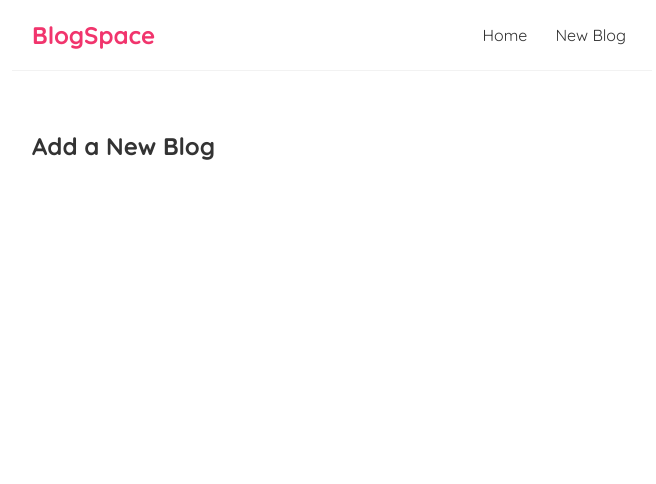
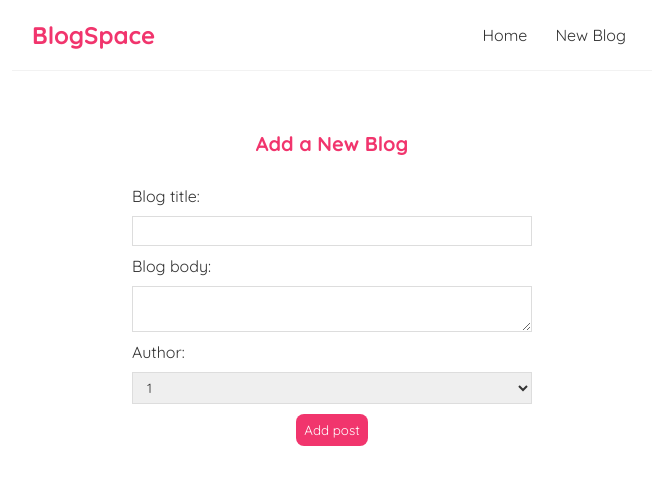
Before and after one commit to elenyevtushok/react-blogSpace, a React (Vite) app: page /create in a window 1280 px wide. Shown: the top 484 px of the page, without its empty margins (308-964 px from the left). Built offline with nearby package versions, Linux system fonts and the light colour scheme.

Commit message:
Added blog details, post and delete posts

```diff
--- a/data/db.json
+++ b/data/db.json
@@ -1,11 +1,5 @@
 {
-	"blogs":[
-	{
-		"userId": 1,
-		"id": 1,
-		"title": "sunt aut facere repellat provident occaecati excepturi optio reprehenderit",
-		"body": "quia et suscipit\nsuscipit recusandae consequuntur expedita et cum\nreprehenderit molestiae ut ut quas totam\nnostrum rerum est autem sunt rem eveniet architecto"
-	},
+	"blogs": [
 		{
 			"userId": 2,
 			"id": 2,
--- a/src/App.jsx
+++ b/src/App.jsx
@@ -3,6 +3,7 @@ import Navbar from './Navbar';
 import Home from './Home';
 import { BrowserRouter as Router, Route, Switch } from 'react-router-dom';
 import Create from './Create';
+import BlogDetails from './BlogDetails';
 
 function App() {
 return (
@@ -17,6 +18,9 @@ return (
 						<Route path = "/create">
 							<Create />
 						</Route>
+					<Route path="/blogs/:id">
+						<BlogDetails />
+					</Route>
 					</Switch>
 				</div>
 			</div>
--- /dev/null
+++ b/src/BlogDetails.jsx
@@ -0,0 +1,34 @@
+import React from 'react'
+import { useHistory, useParams } from 'react-router-dom'
+import useFetch from './useFetch';
+
+export default function BlogDetails() {
+	const { id } = useParams();
+	const { data: post, error, isPending } = useFetch('http://localhost:8000/blogs/' + id);
+	const history = useHistory();
+
+	function handleDelete(){
+		fetch('http://localhost:8000/blogs/' + post.id,
+			{
+				method: "DELETE",
+			})
+			.then(() =>
+			{
+				history.push('/');
+			})
+	}
+	return (
+		<div className='blog-details'>
+			{isPending && <div>Loading...</div>}
+			{error && <div>{error}</div>}
+			{post && (
+				<article>
+					<h2>{post.title}</h2>
+					<div>Written by: {post.userId}</div>
+					<p>{post.body}</p>
+					<button onClick ={handleDelete}>Delete</button>
+				</article>
+			)}
+		</div>
+	)
+}
--- a/src/BlogList.jsx
+++ b/src/BlogList.jsx
@@ -1,4 +1,5 @@
 import React from 'react'
+import { Link } from 'react-router-dom'
 
 export default function BlogList(props) {
 	return (
@@ -7,9 +8,11 @@ export default function BlogList(props) {
 			{props.posts.map(post => {
 				return (
 					<div key={post.id} id="blog-list" className='blog-preview'>
-						<h2>Title:{post.title}</h2>
-						<p>Post:{post.body}</p>
-						<hr />
+						<Link to={`/blogs/${post.id}`}>
+							<h2>Title: {post.title}</h2>
+							<div>Author: {post.userId}</div>
+							<p>Post: {post.body}</p>
+						</Link>
 					</div>
 				)
 			})}
--- a/src/Create.jsx
+++ b/src/Create.jsx
@@ -1,9 +1,74 @@
-import React from 'react'
+import React, { useState } from 'react';
+import { useHistory } from 'react-router-dom';
 
 export default function Create() {
+	const [newPost, setNewPost] = useState({
+		title: "",
+		userId: 1,
+		body: "",
+	});
+	const [isPending, setIsPending] = useState(false);
+
+	const history = useHistory();
+
+	function handleSubmit(event) {
+		event.preventDefault();
+
+		setIsPending(true)
+
+		fetch('http://localhost:8000/blogs',
+			{
+				method: "POST",
+				headers: { "Content-Type": "application/json" },
+				body: JSON.stringify(newPost)
+			})
+			.then(() => {
+				console.log(newPost);
+				setIsPending(false)
+				history.push('/')
+			})
+
+
+
+	}
+	function handleChange(event) {
+		setNewPost(prevNewPost => {
+			return {
+				...prevNewPost,
+				[event.target.name]: event.target.value
+			}
+		})
+	}
 	return (
 		<div className='create'>
 			<h2>Add a New Blog</h2>
+			<form onSubmit={handleSubmit}>
+				<label>Blog title:</label>
+				<input
+					type="text"
+					name='title'
+					required
+					value={newPost.title}
+					onChange={handleChange} />
+				<label>Blog body:</label>
+				<textarea
+					name='body'
+					required
+					value={newPost.body}
+					onChange={handleChange} >
+				</textarea>
+				<label>Author:</label>
+				<select
+					name='userId'
+					value={newPost.userId}
+					onChange={handleChange}>
+					<option value="1">1</option>
+					<option value="2">2</option>
+					<option value="3">3</option>
+				</select>
+				{!isPending && <button>Add post</button>}
+				{isPending && <button disabled>Adding post...</button>}
+			</form>
 		</div>
 	)
 }
--- a/src/Home.jsx
+++ b/src/Home.jsx
@@ -1,4 +1,3 @@
-import React, { useState, useEffect } from 'react'
 import BlogList from './BlogList';
 import useFetch from './useFetch';
 
--- a/src/index.css
+++ b/src/index.css
@@ -56,3 +56,64 @@
 	color: #f1356d;
 	margin-bottom: 8px;
 }
+
+.blog-preview a {
+	text-decoration: none;
+}
+
+/* blog details page */
+.blog-details h2 {
+	font-size: 20px;
+	color: #f1356d;
+	margin-bottom: 10px;
+}
+
+.blog-details div {
+	margin: 20px 0;
+}
+
+.blog-details button {
+	background: #f1356d;
+	color: #fff;
+	border: 0;
+	padding: 8px;
+	border-radius: 8px;
+	cursor: pointer;
+}
+/* create new blog form */
+.create {
+	max-width: 400px;
+	margin: 0 auto;
+	text-align: center;
+}
+
+.create label {
+	text-align: left;
+	display: block;
+}
+
+.create h2 {
+	font-size: 20px;
+	color: #f1356d;
+	margin-bottom: 30px;
+}
+
+.create input,
+.create textarea,
+.create select {
+	width: 100%;
+	padding: 6px 10px;
+	margin: 10px 0;
+	border: 1px solid #ddd;
+	box-sizing: border-box;
+	display: block;
+}
+
+.create button {
+	background: #f1356d;
+	color: #fff;
+	border: 0;
+	padding: 8px;
+	border-radius: 8px;
+	cursor: pointer;
+}
--- a/src/useFetch.jsx
+++ b/src/useFetch.jsx
@@ -5,8 +5,9 @@ export default function useFetch(url) {
 	const [isPending, setIsPending] = useState(true);
 	const [error, setError] = useState(null);
 
-	function fetchData() {
-		fetch(url)
+	useEffect(() => {
+		const abortCont = new AbortController();
+		fetch(url, { signal: abortCont.signal })
 			.then(res => {
 				if (!res.ok) {
 					throw Error('Could not fetch the data for that resourse')
@@ -19,13 +20,16 @@ export default function useFetch(url) {
 				setError(null)
 			})
 			.catch(error => {
+				if(error.name === "AbortError"){
+					console.log('fetch aborted')
+				}else{
 				setIsPending(false);
 				setError(error.message)
-			})
-	}
+				}
+			});
 
-	useEffect(() => {
-		fetchData()
+		return () => abortCont.abort();
+
 	}, [url])
 
 	return { data, isPending, error }
```
Lines whose indentation alone changed are shown as unchanged.
